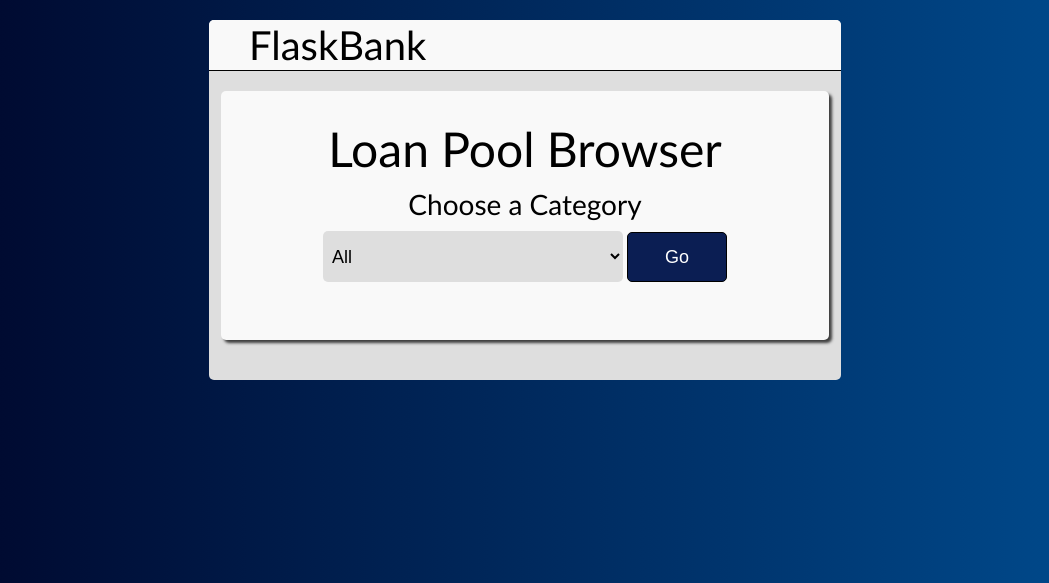
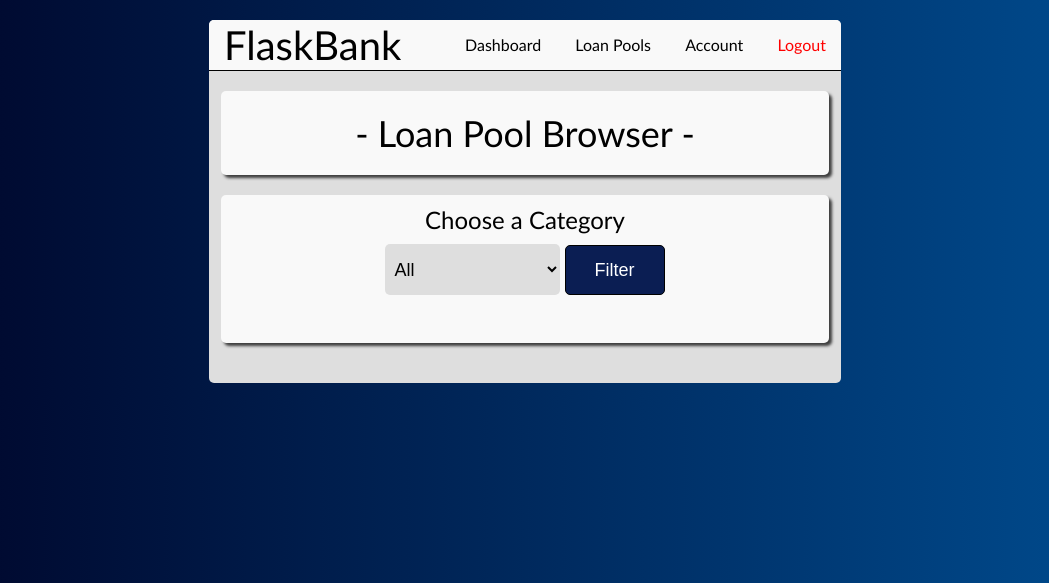
Before and after one commit to mcdermottrw/Flask-Bank, a Flask app: page /pool_browser in a window 1280 px wide. Shown: the top 583 px of the page, without its empty margins (115-1164 px from the left). Run offline with Flask 2, Linux system fonts and the light colour scheme; the visitor is signed in with stand-in values (Sample User, id 1); data comes from the database, SQL or seed files in the repository; data that the repository does not hold is empty; parts of the project's set-up code (start-up, migrations or seed data) failed here and were passed over.

Commit message:
Restyled some aspects of the site, created the approve_loan page, created function to update how much is owed for a loan upon visiting the dashboard page.

```diff
--- a/app/models.py
+++ b/app/models.py
@@ -121,14 +121,14 @@ class Loan(db.Model):
     principal_amount = Column(Float)
     amount_accrued = Column(Float, default=0)
     amount_paid = Column(Float, default=0)
-    amount_due = Column(Float, default=principal_amount)
+    amount_due = Column(Float)
     # All dates will be represented through Unix time
     date_approved = Column(Integer, default=int(time.time()))
     date_due = Column(Integer)
     #
     interest_rate = Column(Float)
 
-    def __init__(self, user_id, principal_amount, date_due, interest_rate):
+    def __init__(self, user_id, principal_amount, amount_due, date_due, interest_rate):
         self.user_id = user_id
         self.principal_amount = principal_amount
         self.date_due = date_due
--- a/app/routes.py
+++ b/app/routes.py
@@ -53,6 +53,7 @@ def adminify():
     else:
         return render_template("index.html")
 
+
 # If the user navigates to either "/" or "/index" and they are not logged in, they will be presented "index.html"
 # If the user is already logged in, they will be redirected to the dashboard
 @main.route("/")
@@ -103,26 +104,27 @@ def dashboard():
     user = User.query.filter_by(id=session["user_id"]).first()
 
     # For each loan taken out by the user, we will update the amount accrued and date last updated
-    for loan in user.loans:
-        # Determine the number of days since the loan was approved
-        approval_date = loan.date_approved
-        current_date = int(time.time())
-        seconds_since_approved = current_date - approval_date
-        days_since_approved = math.floor(seconds_since_approved / 86400)
+    if user.loans:
+        for loan in user.loans:
+            # Determine the number of days since the loan was approved
+            approval_date = loan.date_approved
+            current_date = int(time.time())
+            seconds_since_approved = current_date - approval_date
+            days_since_approved = math.floor(seconds_since_approved / 86400)
 
-        # Calculate the interest that has accrued since the loan was approved (based on principal amount)
-        daily_interest_rate = (loan.interest_rate / 365) / 100
-        daily_interest = loan.principal_amount * daily_interest_rate  # 6.85ish
-        interest_since_approval = daily_interest * days_since_approved  # 59,403.20
+            # Calculate the interest that has accrued since the loan was approved (based on principal amount)
+            daily_interest_rate = (loan.interest_rate / 365) / 100
+            daily_interest = loan.principal_amount * daily_interest_rate
+            interest_since_approval = daily_interest * days_since_approved
 
-        # Subtract the amount that has already been accrued according to the database to get the interest since the
-        # user's last visit
-        interest = interest_since_approval - loan.amount_accrued
+            # Subtract the amount that has already been accrued according to the database to get the interest since the
+            # user's last visit
+            interest = interest_since_approval - loan.amount_accrued
 
-        # Update the loan in the database so that it can also be reflected on the page
-        loan.amount_accrued += interest
-        loan.amount_due = (loan.principal_amount + loan.amount_accrued) - loan.amount_paid
-        db.session.commit()
+            # Update the loan in the database so that it can also be reflected on the page
+            loan.amount_accrued += interest
+            loan.amount_due = (loan.principal_amount + loan.amount_accrued) - loan.amount_paid
+            db.session.commit()
 
     return render_template("dashboard.html", user=user)
 
--- a/app/static/styles/style.css
+++ b/app/static/styles/style.css
@@ -1,27 +1,28 @@
-/* General (styling shared among all pages) ========================================================================= */
+/* === CSS DIRECTORY ===
+
+   1.  GENERAL
+   2.  NAVIGATION BAR
+   3.  INDEX/HOME
+   4.  LOGIN/SIGN-UP SETTINGS
+   5.  DASHBOARD
+   6.  POOL BROWSER
+   7.  ACCOUNT MANAGEMENT
+   8.  BANK ADMIN
+   9.  CONTRIBUTION/REQUEST FORMS
+   10. APPROVAL FORM
+
+  ====================== */
+
+
+/* === GENERAL SETTINGS === */
+
+/* Font setting and background for every page of the site */
 body {
     font-family: Trebuchet MS;
     background-image: linear-gradient(to right, #000428, #004E92);
 }
 
-.outer-container {
-    width: 50%;
-    background-color: #DEDEDE;
-    border-radius: 5px;
-    margin: 20px auto 20px auto;
-    padding: 0px 0px 20px 0px;
-}
-
-.inner-container {
-    width: 90%;
-    background-color: #F9F9F9;
-    padding: 10px 20px;
-    margin: 20px auto 20px auto;
-    border-radius: 5px;
-    box-shadow: 3px 3px 3px #3E3E3E;
-    overflow: hidden;
-}
-
+/* Standard button for the site */
 button {
     background: #0B1E53;
     color: white;
@@ -63,18 +61,89 @@ select {
     width: 300px;
     border-radius: 5px;
     padding: 0px 5px;
-    margin-bottom: 10px;
 }
 option:nth-child(even) {
     background-color: white;
 }
 
+/* Used to contain inner containers vertically */
+.outer-container {
+    width: 50%;
+    background-color: #DEDEDE;
+    border-radius: 5px;
+    margin: 20px auto 20px auto;
+    padding: 0px 0px 20px 0px;
+}
+
+/* Used to contain small sections of content - allows for things to be broken up into more digestable pieces */
+.inner-container {
+    width: 90%;
+    background-color: #F9F9F9;
+    padding: 10px 20px;
+    margin: 20px auto 20px auto;
+    border-radius: 5px;
+    box-shadow: 3px 3px 3px #3E3E3E;
+    overflow: hidden;
+}
+
+/* Used for the title of each page found on the navigation bar */
 .page-title-label {
-    font-size: 48px;
+    font-size: 36px;
+    margin: 10px 0px;
     display: inline-block;
 }
 
-/* Index ============================================================================================================ */
+/* Used for all buttons that must be positioned to the right */
+.right-aligned-button {
+    float: right;
+}
+
+/* Many selects and inputs need some margin underneath so that they are not on top of other selects/inputs */
+.bottom-margin {
+    margin-bottom: 10px;
+}
+
+
+
+/* === NAVIGATION BAR/HEADER SETTINGS === */
+.navigation-bar {
+    background-color: #F9F9F9;
+    border-radius: 5px 5px 0 0;
+    border-bottom: 1px solid black;
+    text-align: right;
+    padding-left: 15px;
+}
+
+.navigation-bar li {
+    display: inline;
+    line-height: 50px;
+}
+
+.navigation-bar li a {
+    text-decoration: none;
+    padding: 0px 15px;
+    display: inline-block;
+    height: 50px;
+    color: black;
+}
+.navigation-bar li a:hover {
+    background-color: #DEDEDE;
+}
+
+.navigation-bar-title {
+    float: left;
+    font-size: 40px;
+}
+
+.navigation-bar-logout-a {
+    color: red !important;
+    padding-right: 40px;
+    border-radius: 0 5px 0 0;
+}
+
+
+
+/* === INDEX/HOME SETTINGS === */
 .outer-container.index {
     margin-top: 100px;
     padding-top: 20px;
@@ -103,88 +172,89 @@ option:nth-child(even) {
 }
 
 
-/* Navigation Bar =================================================================================================== */
-.navigation-bar {
+
+/* === LOGIN/SIGN-UP SETTINGS === */
+.inner-container.mini {
+    width: 30%;
     background-color: #F9F9F9;
-    border-radius: 5px 5px 0 0;
-    border-bottom: 1px solid black;
-    overflow: hidden;
-    height: 50px;
-    line-height: 50px;
+    text-align: center;
+    margin: 100px auto auto auto;
+    padding: 50px 10px 50px 10px;
+    box-shadow: 3px 3px 3px #3E3E3E;
+    border-radius: 10px;
 }
 
-.navigation-bar span {
-    font-size: 40px;
-    margin-left: 40px;
+.login-signup-label {
+    font-size: 24px;
+    display: block;
+    padding-bottom: 40px;
 }
 
-.navigation-bar div {
-    float: right;
+.login-signup-input {
+    width: 70%;
+    margin-bottom: 10px;
 }
 
-.navigation-bar ul {
-    list-style-type: none;
-    margin: 0;
-    padding: 0;
+.login-signup-input.mini {
+    width: 33.5%;
 }
 
-.navigation-bar li {
-    display: inline;
+.login-signup-button {
+    background-image: linear-gradient(to right, #000428, #004E92);
+    width: 72%;
 }
 
-.navigation-bar li a {
-    color: black;
-    text-align: center;
-    text-decoration: none;
-    padding: 0px 15px;
-    display: inline-block;
+.page-switch-span {
+    color: grey;
+    display: block;
+    margin-top: 25px;
 }
 
-.navigation-bar li a:hover {
-    background-color: #DEDEDE;
-}
 
-/* Pool Browser Page ================================================================================================ */
+
+/* === DASHBOARD SETTINGS === */
+
+
+
+/* === POOL BROWSER SETTINGS  === */
 .inner-container.center-aligned {
     text-align: center;
 }
 
-.pool-browser-title-span {
-    font-size: 48px;
-    display: inline-block;
+.category-span {
+    font-size: 24px;
 }
 
-.pool-browser-choose-category-span {
-    font-size: 28px;
-    display: inline-block;
-    padding-top: 10px;
-    padding-bottom: 10px;
+.category-select {
+    width: 175px;
+    margin-top: 10px;
 }
 
-.pool-browser-pool-name-span {
+.pool-table {
+    width: 100%;
+}
+
+.pool-name-span {
     font-size: 48px;
 }
 
-.pool-browser-pool-category-span {
-    font-size: 18px;
+.pool-category-span {
+    font-size 18px;
 }
 
-.name-and-category-container {
-    display: inline-block;
+.pool-amount-span {
+    font-size: 60px;
+    color: green;
 }
 
-.pool-browser-pool-amount-span {
-    font-size: 60px;
-    color: green;
-    display: inline-block;
+.pool-button {
     float: right;
-}
-
-.right-aligned-button.margin-left {
     margin-left: 10px;
 }
 
-/* Account Page ===================================================================================================== */
+
+
+/* === ACCOUNT MANAGEMENT SETTINGS === */
 .edit-user-info-span {
     font-size: 18px;
     padding-right: 20px;
--- a/app/templates/account.html
+++ b/app/templates/account.html
@@ -11,11 +11,11 @@
     <div class="outer-container">
         <!-- HEADER DECLARATION -->
         {% with user=user %}
-            {% include 'navigation_bar.html' %}
+            {% include 'header_nav.html' %}
         {% endwith %}
 
         <div class="inner-container center-aligned">
-            <span class="page-title-label">Account Management</span>
+            <span class="page-title-label">- Account Management -</span>
         </div>
 
         <!-- FORM TO CREATE NEW BANK ACCOUNT -->
@@ -54,7 +54,7 @@
             <h3>Add Funds to a Bank Account</h3>
 
             <form method="post" action="/add_funds_to_bank_account">
-                <select name="bank_account_select">
+                <select class="bottom-margin" name="bank_account_select">
                     {% for account in user.bank_accounts %}
                         {% set account_number = account.account_number|string %}
                         <option value="{{ account.id }}">{{ account.account_name }} - {{ account_number[6:11] }} ({{ "${:,.2f}".format(account.balance) }})</option>
--- a/app/templates/dashboard.html
+++ b/app/templates/dashboard.html
@@ -11,7 +11,7 @@
     <div class="outer-container">
         <!-- Header declaration -->
         {% with user=user %}
-            {% include 'navigation_bar.html' %}
+            {% include 'header_nav.html' %}
         {% endwith %}
 
         <div class="inner-container">
--- /dev/null
+++ b/app/templates/header_nav.html
@@ -0,0 +1,27 @@
+<!DOCTYPE html>
+<html lang="en">
+
+<head>
+    <meta charset="UTF-8">
+    <link rel="stylesheet" href="{{ url_for('static', filename='styles/style.css') }}">
+</head>
+
+<body>
+    <ul class="navigation-bar">
+        <li class="navigation-bar-title">FlaskBank</li>
+
+        <li><a href="{{ url_for('main.dashboard') }}">Dashboard</a></li>
+
+        <li><a href="{{ url_for('main.pool_browser') }}">Loan Pools</a></li>
+
+        <li><a href="{{ url_for('main.account') }}">Account</a></li>
+
+        {% if user.is_bank_manager %}
+            <li><a href="{{ url_for('main.bank_management') }}">Bank Admin</a></li>
+        {% endif %}
+
+        <li><a class="navigation-bar-logout-a" href="{{ url_for('main.logout') }}">Logout</a></li>
+    </ul>
+</body>
+
+</html>
--- a/app/templates/index.html
+++ b/app/templates/index.html
@@ -10,8 +10,9 @@
 <body>
     <div class="outer-container index">
         <div class="inner-container">
+
             <h1 class="site-title">FlaskBank</h1>
-            <p class="site-desc">- A banking / loaning simulator created using Flask -</p>
+            <p class="site-description">- A banking / loaning simulator created using Flask -</p>
 
             <table class="button-table">
                 <td>
--- a/app/templates/navigation_bar.html
+++ /dev/null
@@ -1,30 +0,0 @@
-<!DOCTYPE html>
-<html lang="en">
-
-<head>
-    <meta charset="UTF-8">
-    <link rel="stylesheet" href="{{ url_for('static', filename='styles/style.css') }}">
-</head>
-
-<body>
-    <div class="navigation-bar">
-        <span>FlaskBank</span>
-
-        <div>
-            <ul>
-                <li><a href="{{ url_for('main.dashboard') }}">Dashboard</a></li>
-
-                <li><a href="{{ url_for('main.pool_browser') }}">Loan Pools</a></li>
-
-                <li><a href="{{ url_for('main.account') }}">Account</a></li>
-
-                {% if user.is_bank_manager %}
-                    <li><a href="{{ url_for('main.bank_management') }}">Bank Admin</a></li>
-                {% endif %}
-
-                <li style="margin-right: 40px;"><a href="{{ url_for('main.logout') }}" style="color: red;">Logout</a></li>
-            </ul>
-        </div>
-    </div>
-</body>
-</html>
--- a/app/templates/pool_browser.html
+++ b/app/templates/pool_browser.html
@@ -9,27 +9,29 @@
 
 <body>
     <div class="outer-container">
-        <!-- HEADER DECLARATION -->
+        <!-- Header declaration -->
         {% with user=user %}
-            {% include 'navigation_bar.html' %}
+            {% include 'header_nav.html' %}
         {% endwith %}
 
-        <!-- CONTAINER FOR TITLE AND CATEGORY CHOOSER -->
+        <!-- Page title -->
         <div class="inner-container center-aligned">
-            <br>
-            <span class="pool-browser-title-span">Loan Pool Browser</span>
-            <br>
-            <span class="pool-browser-choose-category-span">Choose a Category</span>
+            <span class="page-title-label">- Loan Pool Browser -</span>
+        </div>
 
+        <div class="inner-container center-aligned">
+            <span class="category-span">Choose a Category</span>
+
+            <!-- Form allows the user to filter the pools they see by category -->
             <form action="/pool_browser" method="post">
-                <select name="category_list" class="category-list">
+                <select name="category_list" class="category-select">
                     <option value="All">All</option>
                     {% for category in categories %}
                         <option value="{{ category }}">{{ category }}</option>
                     {% endfor %}
                 </select>
 
-                <button type="submit">Go</button>
+                <button type="submit">Filter</button>
             </form>
 
             <br>
```
Also changed, not shown: other parts of app/static/styles/style.css (+26 -42 lines), other parts of app/templates/pool_browser.html (+24 -14 lines), app/forms.py (+45 -6 lines), app/templates/approve_loan.html (+57 -0 lines), app/templates/bank_management.html (+12 -10 lines).
